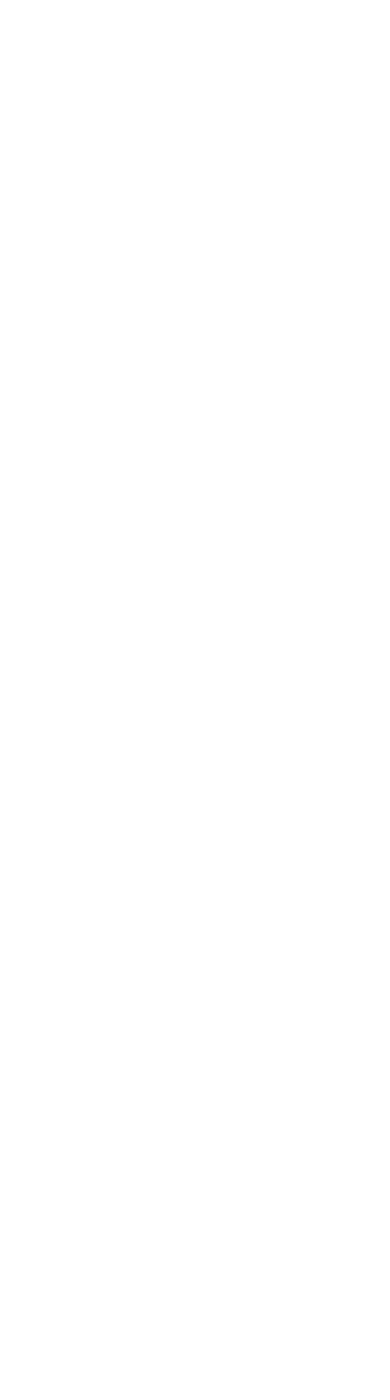
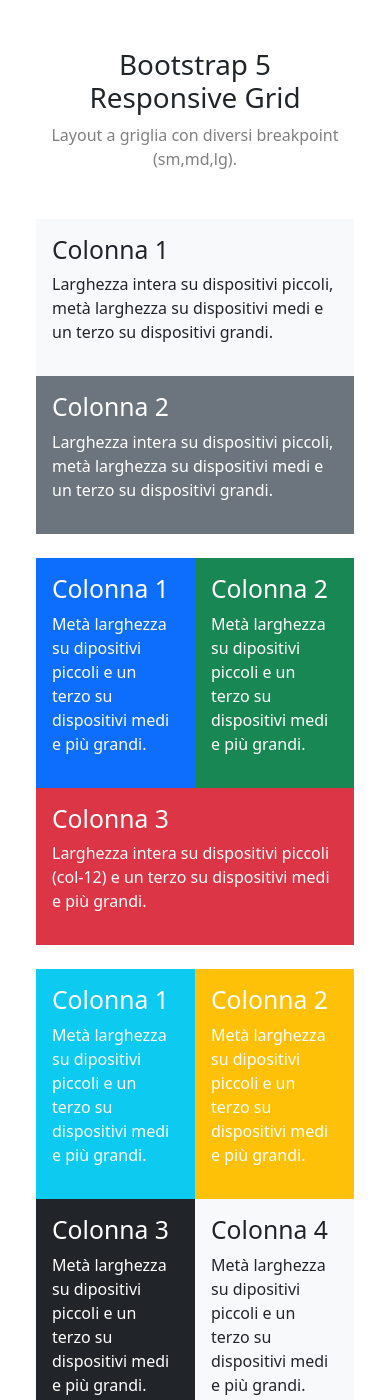
Before and after one commit to RossellaTaverni/htmlcss-bootstrap-layout, a plain HTML site: page index.html in a window 390 px wide. Shown: the top 1400 px of the page. Before the commit the page ends 844 px from the top, so only its background shows below. Drawn offline with nearby package versions, Linux system fonts and the light colour scheme.

Commit message:
[UPD] Mobile creation update.

```diff
--- a/css/style.css
+++ b/css/style.css
@@ -0,0 +1,7 @@
+.container{
+    padding-top: 35px;
+}
+
+.subtitle{
+    color: grey;
+}
--- a/index.html
+++ b/index.html
@@ -8,6 +8,57 @@
     <title>Bootstrap</title>
 </head>
 <body>
-
+    <div class="container p-5">
+        <h1 class="text-center">Bootstrap 5 Responsive Grid</h1>
+        <div class="subtitle text-center">
+            Layout a griglia con diversi breakpoint (sm,md,lg).
+        </div>
+        <div class="row mt-5">
+            <div class="col-12 bg-light p-3">
+                <h2>Colonna 1</h2>
+                <p>
+                    Larghezza intera su dispositivi piccoli, metà larghezza su dispositivi medi e un terzo su dispositivi grandi.
+                </p>
+            </div>
+            <div class="col-12 bg-secondary p-3">
+                <h2 class="text-white">Colonna 2</h2>
+                <p class="text-white">
+                    Larghezza intera su dispositivi piccoli, metà larghezza su dispositivi medi e un terzo su dispositivi grandi.
+                </p>
+            </div>
+        </div>
+            <div class="row mt-4">
+                <div class="col-6 bg-primary p-3">
+                    <h2 class="text-white">Colonna 1</h2>
+                    <p class="text-white">Metà larghezza su dipositivi piccoli e un terzo su dispositivi medi e più grandi.</p>
+                </div>
+                <div class="col-6 bg-success p-3">
+                    <h2 class="text-white">Colonna 2</h2>
+                    <p class="text-white">Metà larghezza su dipositivi piccoli e un terzo su dispositivi medi e più grandi.</p>
+                </div>
+                <div class="col-12 bg-danger p-3">
+                    <h2 class="text-white">Colonna 3</h2>
+                    <p class="text-white">Larghezza intera su dispositivi piccoli (col-12) e un terzo su dispositivi medi e più grandi.</p>
+                </div>
+            </div>
+            <div class="row mt-4">
+                <div class="col-6 bg-info p-3">
+                    <h2 class="text-white">Colonna 1</h2>
+                    <p class="text-white">Metà larghezza su dipositivi piccoli e un terzo su dispositivi medi e più grandi.</p>
+                </div>
+                <div class="col-6 bg-warning p-3">
+                    <h2 class="text-white">Colonna 2</h2>
+                    <p class="text-white">Metà larghezza su dipositivi piccoli e un terzo su dispositivi medi e più grandi.</p>
+                </div>
+                <div class="col-6 bg-dark p-3">
+                    <h2 class="text-white">Colonna 3</h2>
+                    <p class="text-white">Metà larghezza su dipositivi piccoli e un terzo su dispositivi medi e più grandi.</p>
+                </div>
+                <div class="col-6 bg-light p-3">
+                    <h2>Colonna 4</h2>
+                    <p>Metà larghezza su dipositivi piccoli e un terzo su dispositivi medi e più grandi.</p>
+                </div>
+            </div>
+    </div>
 </body>
 </html>
```
